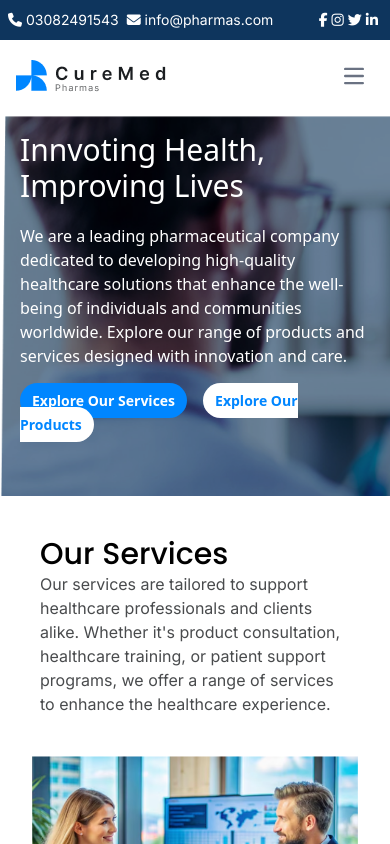
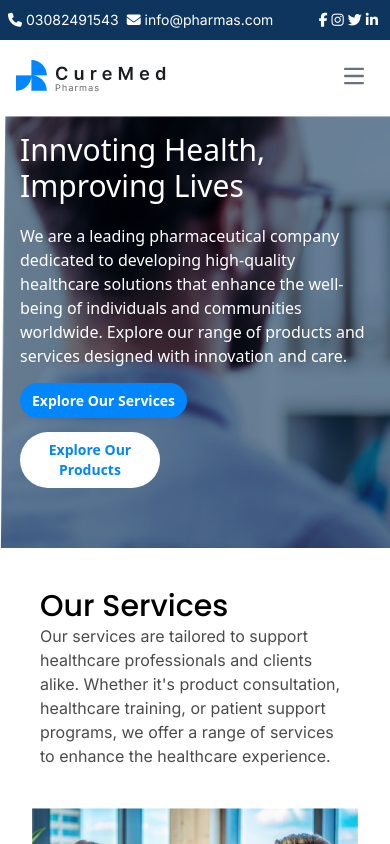
Before and after one commit to Bilal-19/curemed-pharmacy, a React (Vite) app: page / in a window 390 px wide. Shown: the top 844 px of the page. Built offline with nearby package versions, Linux system fonts and the light colour scheme.

Commit message:
Fixed mobile layout.

```diff
--- a/src/Components/Footer.jsx
+++ b/src/Components/Footer.jsx
@@ -4,7 +4,7 @@ export default function Footer(){
         <>
             {/* Footer */}
             <div class="w-full bg-[#031E38] ff-inter">
-                <div class="grid grid-cols-2 md:grid-cols-6 text-white gap-4 p-10 md:p-20">
+                <div class="grid grid-cols-2 md:grid-cols-6 text-white gap-4 p-5 md:p-20">
                     <div className="col-span-2">
                         <img src="/curemed-pharmacy/footer_logo.png" alt="" />
                         <p>
--- a/src/Pages/Home.jsx
+++ b/src/Pages/Home.jsx
@@ -18,10 +18,10 @@ export default function Home() {
                             We are a leading pharmaceutical company dedicated to developing high-quality healthcare solutions that enhance the well-being of individuals and communities worldwide. Explore our range of products and services designed with innovation and care.
                         </p>
                         <div className="mt-5">
-                            <NavLink to="/services" className="md:inline-block py-2 px-3 md:py-3 md:px-5 text-sm md:text-base bg-[#0086FF] rounded-4xl text-white mt-5 md:mt-20 hover:bg-white hover:text-[#0086FF] font-[600] mr-4">
+                            <NavLink to="/services" className="text-center w-1/5 md:w-2/5 md:inline-block py-2 px-3 md:py-3 md:px-5 text-sm md:text-base bg-[#0086FF] rounded-4xl text-white mt-5 md:mt-20 hover:bg-white hover:text-[#0086FF] font-[600] mr-4">
                                 Explore Our Services
                             </NavLink>
-                            <NavLink to="/products" className="md:inline-block py-2 px-3 md:py-3 md:px-5 text-sm md:text-base bg-white rounded-4xl text-[#0086FF] mt-5 md:mt-20 hover:bg-[#0086FF] hover:text-white font-[600]">
+                            <NavLink to="/products" className="text-center block w-2/5 md:w-2/5 md:inline-block py-2 px-3 md:py-3 md:px-5 text-sm md:text-base bg-white rounded-4xl text-[#0086FF] mt-5 md:mt-20 hover:bg-[#0086FF] hover:text-white font-[600]">
                                 Explore Our Products
                             </NavLink>
                         </div>
--- a/src/Pages/Products.jsx
+++ b/src/Pages/Products.jsx
@@ -26,7 +26,7 @@ export default function Products() {
             {/* Banner */}
             <div className="w-full bg-[url(/curemed-pharmacy/product-banner.png)] h-82 bg-cover bg-no-repeat">
                 <div className="grid md:grid-cols-2">
-                    <div className="m-12 md:mt-12">
+                    <div className="m-5 md:mt-12">
                         <h1 className="text-3xl md:text-6xl text-white font-medium ff-poppins">Products</h1>
                         <p className="text-white text-lg mt-5 mb-0 pb-0 text-base md:text-[18px]">
                             Discover our wide range of pharmaceutical products, from prescription medications to over-the-counter drugs and wellness supplements. At CureMed, we prioritize quality and efficacy to support your healthcare needs.
--- a/src/Pages/Services.jsx
+++ b/src/Pages/Services.jsx
@@ -8,9 +8,9 @@ export default function Services() {
             <HeaderCTA />
             <Header />
 
-            <div class="w-full bg-[url(/curemed-pharmacy/service-bg.png)] h-100 bg-cover bg-no-repeat">
+            <div class="w-full bg-[url(/curemed-pharmacy/service-bg.png)] h-90 md:h-100 bg-cover bg-no-repeat">
                 <div class="grid md:grid-cols-2">
-                    <div className="m-12 md:mt-12">
+                    <div className="m-5 md:mt-12">
                         <h1 className="text-3xl md:text-6xl text-white font-medium ff-poppins">Services</h1>
                         <p className="text-white text-lg mt-5 mb-0 pb-0 text-base md:text-[18px]">
                             We offer a comprehensive range of pharmaceutical services, including drug development, distribution, and customized healthcare solutions. Our expert team ensures that every product adheres to the highest medical and regulatory standards.
```
